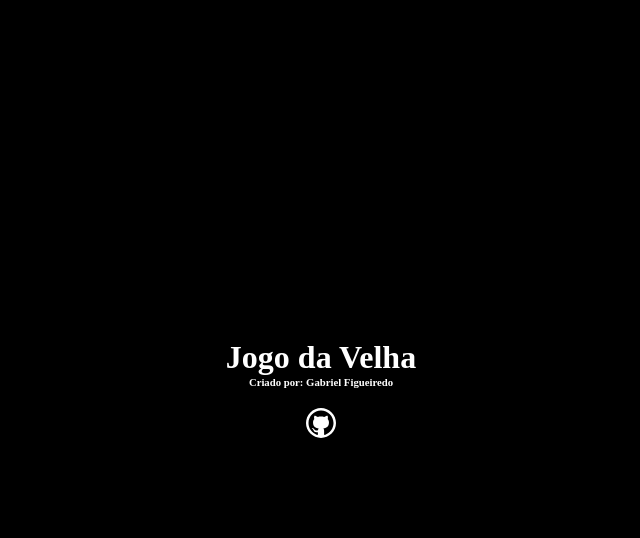
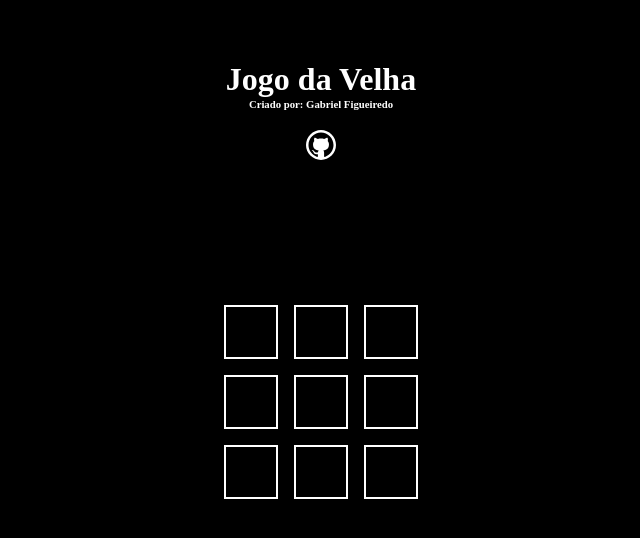
Before and after one commit to GabrielCFigueiredo/jogo-da-velha, a Next.js app: page / in a window 1280 px wide. Shown: the top 538 px of the page, without its empty margins (319-959 px from the left). Built offline with nearby package versions, Linux system fonts and the light colour scheme.

Commit message:
criado componente game

```diff
--- a/pages/index.js
+++ b/pages/index.js
@@ -1,3 +1,4 @@
+import Game from "../src/components/Game/Game";
 import Header from "../src/components/Header/Header";
 import { Wrapper } from "./page.styles/index.styles";
 
@@ -6,6 +7,7 @@ export default function Home() {
   return (
       <Wrapper>
         <Header />
+        <Game />
       </Wrapper>
   )
 }
--- a/pages/page.styles/index.styles.js
+++ b/pages/page.styles/index.styles.js
@@ -4,5 +4,5 @@ export const Wrapper = styled.div `
 
 display: grid;
 place-items: center;
-height: 100vh;
+min-height: 70vh;
 `
--- /dev/null
+++ b/src/components/Game/Game.js
@@ -0,0 +1,19 @@
+import GameOption from "../GameOption/GameOption";
+import { WrapperGame } from "./Game.styles";
+
+export default function Game(params) {
+
+    return (
+        <WrapperGame>
+            <GameOption/>
+            <GameOption/>
+            <GameOption/>
+            <GameOption/>
+            <GameOption/>
+            <GameOption/>
+            <GameOption/>
+            <GameOption/>
+            <GameOption/>
+        </WrapperGame>
+    )
+}
--- /dev/null
+++ b/src/components/Game/Game.styles.js
@@ -0,0 +1,10 @@
+import styled from "styled-components";
+
+export const WrapperGame = styled.div `
+
+display: grid;
+place-items: center;
+grid-template-columns: repeat(3, 1fr);
+gap: 16px;
+
+`
--- /dev/null
+++ b/src/components/GameOption/GameOption.js
@@ -0,0 +1,10 @@
+import { WrapperGameOption } from "./GameOption.styles";
+
+export default function GameOption() {
+
+    return (
+        <WrapperGameOption>
+
+        </WrapperGameOption>
+    )
+}
--- /dev/null
+++ b/src/components/GameOption/GameOption.styles.js
@@ -0,0 +1,10 @@
+import styled from "styled-components";
+
+export const WrapperGameOption = styled.div `
+
+border: 2px solid white;
+width: 50px;
+height: 50px;
+display: grid;
+place-items: center;
+`
--- a/src/components/Header/Header.style.js
+++ b/src/components/Header/Header.style.js
@@ -4,7 +4,6 @@ export const WrapperHeader = styled.div `
 
 display: grid;
 place-items: center;
-
 `
 export const ContainerLogo = styled.div `
 
```
